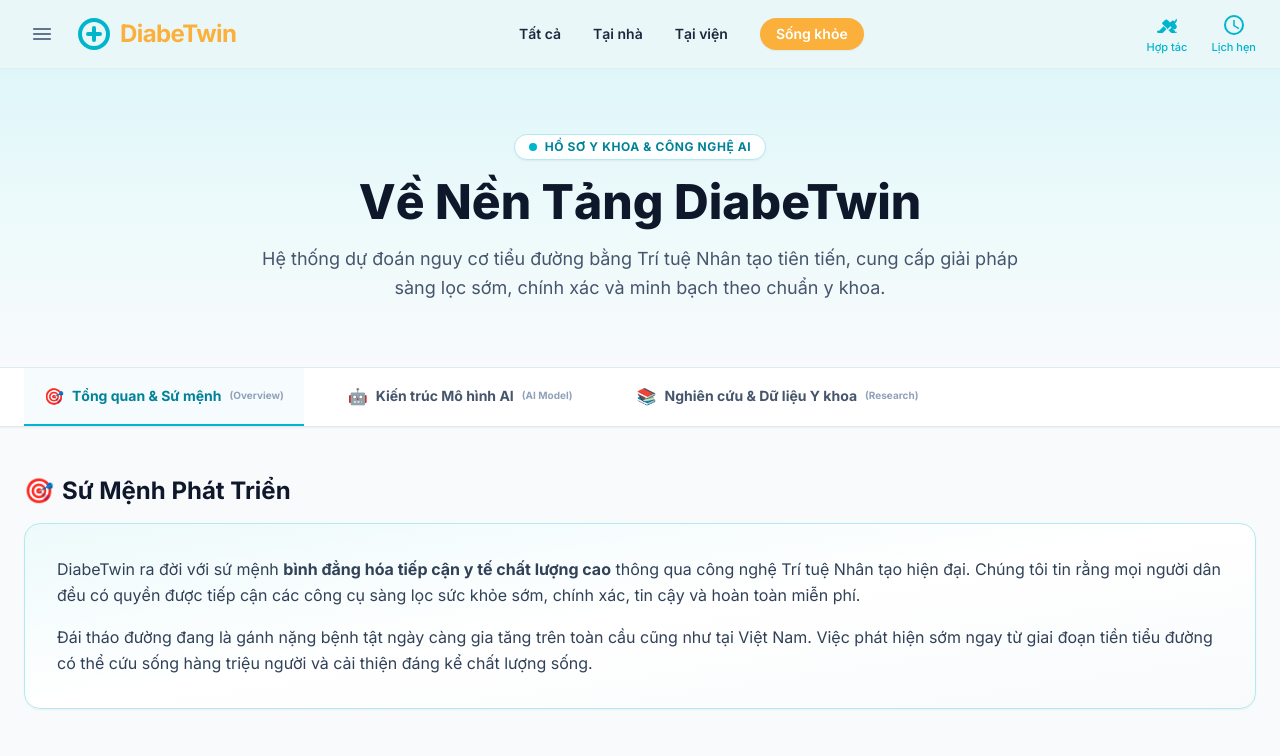
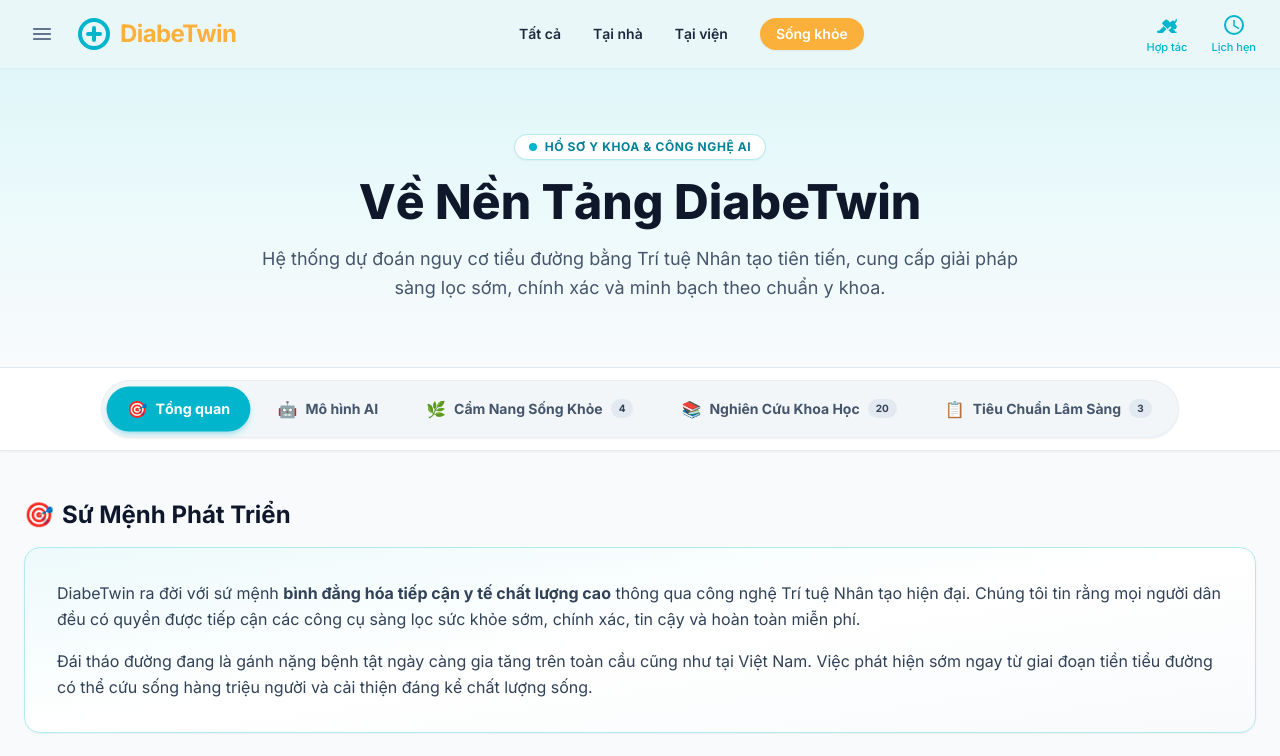
Before and after one commit to PhanQuoc0209/Diabetes, a Next.js app in the folder diabetes-frontend/: page /about in a window 1280 px wide. Shown: the top 756 px of the page. Built offline with nearby package versions, Linux system fonts and the light colour scheme.

Commit message:
Improve UI

```diff
--- a/diabetes-frontend/app/about/page.tsx
+++ b/diabetes-frontend/app/about/page.tsx
@@ -11,22 +11,26 @@ import {
 } from "@/lib/researchData";
 import { ArticleReaderModal, ArticleData } from "@/components/ArticleReaderModal";
 
+export type AboutTabKey = 'overview' | 'model' | 'lifestyle' | 'papers' | 'guidelines';
+
 export default function AboutPage() {
-  const [activeTab, setActiveTab] = useState<'overview' | 'model' | 'research'>('overview');
+  const [activeTab, setActiveTab] = useState<AboutTabKey>('overview');
   const [selectedArticle, setSelectedArticle] = useState<ArticleData | null>(null);
   const [isModalOpen, setIsModalOpen] = useState(false);
-  const [subTab, setSubTab] = useState<'lifestyle' | 'papers' | 'guidelines'>('papers');
 
   useEffect(() => {
     if (typeof window !== 'undefined') {
       const params = new URLSearchParams(window.location.search);
       const tab = params.get('tab');
       const sub = params.get('sub');
-      if (tab === 'research' || tab === 'model' || tab === 'overview') {
+      if (tab === 'lifestyle' || tab === 'papers' || tab === 'guidelines' || tab === 'model' || tab === 'overview') {
         setActiveTab(tab);
+      } else if (tab === 'research') {
+        if (sub === 'lifestyle' || sub === 'guidelines') {
+          setActiveTab(sub);
+        } else {
+          setActiveTab('papers');
         }
-      if (sub === 'lifestyle' || sub === 'papers' || sub === 'guidelines') {
-        setSubTab(sub);
       }
     }
   }, []);
@@ -54,30 +58,42 @@ export default function AboutPage() {
         </div>
       </section>
 
-      {/* BookingCare Sticky Tabs */}
-      <div className="border-b border-slate-200 sticky top-16 sm:top-20 bg-white z-40 shadow-xs">
-        <div className="max-w-7xl mx-auto px-4 sm:px-6">
-          <div className="flex gap-2 sm:gap-6 overflow-x-auto">
-            <TabButton
+      {/* Soft BookingCare Sticky Tabs (Mềm mại, phân tách 3 mục rõ ràng, không viền hộp vuông thô cứng) */}
+      <div className="border-b border-slate-200/80 sticky top-16 sm:top-[68px] bg-white/95 backdrop-blur-md z-40 shadow-xs py-3">
+        <div className="max-w-7xl mx-auto px-4 sm:px-6 flex justify-center">
+          <div className="p-1 sm:p-1.5 rounded-full bg-slate-100/90 border border-slate-200/70 shadow-xs flex items-center gap-1 sm:gap-2 overflow-x-auto max-w-full">
+            <SoftTabPill
               active={activeTab === 'overview'}
               onClick={() => setActiveTab('overview')}
               icon="🎯"
-              label="Tổng quan & Sứ mệnh"
-              labelEn="Overview"
+              label="Tổng quan"
             />
-            <TabButton
+            <SoftTabPill
               active={activeTab === 'model'}
               onClick={() => setActiveTab('model')}
               icon="🤖"
-              label="Kiến trúc Mô hình AI"
-              labelEn="AI Model"
+              label="Mô hình AI"
             />
-            <TabButton
-              active={activeTab === 'research'}
-              onClick={() => setActiveTab('research')}
+            <SoftTabPill
+              active={activeTab === 'lifestyle'}
+              onClick={() => setActiveTab('lifestyle')}
+              icon="🌿"
+              label="Cẩm Nang Sống Khỏe"
+              count={LIFESTYLE_ARTICLES.length}
+            />
+            <SoftTabPill
+              active={activeTab === 'papers'}
+              onClick={() => setActiveTab('papers')}
               icon="📚"
-              label="Nghiên cứu & Dữ liệu Y khoa"
-              labelEn="Research"
+              label="Nghiên Cứu Khoa Học"
+              count={ALL_RESEARCH_PAPERS.length}
+            />
+            <SoftTabPill
+              active={activeTab === 'guidelines'}
+              onClick={() => setActiveTab('guidelines')}
+              icon="📋"
+              label="Tiêu Chuẩn Lâm Sàng"
+              count={CLINICAL_GUIDELINES.length}
             />
           </div>
         </div>
@@ -87,10 +103,24 @@ export default function AboutPage() {
       <main className="max-w-7xl mx-auto px-4 sm:px-6 py-8 sm:py-12 flex-1 w-full">
         {activeTab === 'overview' && <OverviewTab />}
         {activeTab === 'model' && <ModelTab />}
-        {activeTab === 'research' && (
-          <ResearchTab
-            subTab={subTab}
-            setSubTab={setSubTab}
+        {activeTab === 'lifestyle' && (
+          <LifestyleTab
+            onOpenArticle={(art) => {
+              setSelectedArticle(art);
+              setIsModalOpen(true);
+            }}
+          />
+        )}
+        {activeTab === 'papers' && (
+          <PapersTab
+            onOpenArticle={(art) => {
+              setSelectedArticle(art);
+              setIsModalOpen(true);
+            }}
+          />
+        )}
+        {activeTab === 'guidelines' && (
+          <GuidelinesTab
             onOpenArticle={(art) => {
               setSelectedArticle(art);
               setIsModalOpen(true);
@@ -119,19 +149,25 @@ export default function AboutPage() {
   );
 }
 
-function TabButton({ active, onClick, icon, label, labelEn }: any) {
+function SoftTabPill({ active, onClick, icon, label, count }: any) {
   return (
     <button
       onClick={onClick}
-      className={`px-3 sm:px-5 py-3.5 sm:py-4 font-bold border-b-2 transition-all whitespace-nowrap text-xs sm:text-sm flex items-center gap-2 ${
+      className={`px-3.5 sm:px-5 py-2 sm:py-2.5 rounded-full font-bold text-xs sm:text-sm transition-all flex items-center gap-1.5 sm:gap-2 whitespace-nowrap ${
         active
-          ? 'border-[#00b5cc] text-[#008299] bg-[#edfafb]/50'
-          : 'border-transparent text-slate-600 hover:text-slate-900 hover:bg-slate-50'
+          ? 'bg-[#00b5cc] text-white shadow-md shadow-[#00b5cc]/25 scale-[1.02]'
+          : 'text-slate-600 hover:text-slate-900 hover:bg-white/80'
       }`}
     >
-      <span className="text-base">{icon}</span>
+      <span className="text-sm sm:text-base">{icon}</span>
       <span>{label}</span>
-      <span className="text-[10px] text-slate-400 hidden xl:inline">({labelEn})</span>
+      {count !== undefined && (
+        <span className={`text-[10px] px-2 py-0.5 rounded-full font-bold ${
+          active ? 'bg-white/25 text-white' : 'bg-slate-200/90 text-slate-700'
+        }`}>
+          {count}
+        </span>
+      )}
     </button>
   );
 }
@@ -454,115 +490,28 @@ function ModelTab() {
   );
 }
 
-// ─── RESEARCH TAB ────────────────────────────────────────────────────────────
+// ─── 3 SEPARATE MEDICAL SECTIONS (CẨM NANG, NGHIÊN CỨU, TIÊU CHUẨN LÂM SÀNG) ──
 
-function ResearchTab({
-  subTab,
-  setSubTab,
-  onOpenArticle,
-}: {
-  subTab: 'lifestyle' | 'papers' | 'guidelines';
-  setSubTab: (tab: 'lifestyle' | 'papers' | 'guidelines') => void;
-  onOpenArticle: (article: ArticleData) => void;
-}) {
-  const [searchQuery, setSearchQuery] = useState("");
-  const [selectedTag, setSelectedTag] = useState<string | null>(null);
-
-  const filteredPapers = ALL_RESEARCH_PAPERS.filter((paper) => {
-    const q = searchQuery.toLowerCase();
-    const matchesSearch =
-      paper.title.toLowerCase().includes(q) ||
-      paper.authors.toLowerCase().includes(q) ||
-      paper.journal.toLowerCase().includes(q) ||
-      paper.summary.toLowerCase().includes(q) ||
-      paper.tags.some((t) => t.toLowerCase().includes(q));
-
-    const matchesTag = selectedTag ? paper.tags.includes(selectedTag) : true;
-
-    return matchesSearch && matchesTag;
-  });
-
-  // Extract top tags for quick filtering
-  const allTags = Array.from(
-    new Set(ALL_RESEARCH_PAPERS.flatMap((p) => p.tags))
-  ).slice(0, 10);
-
+// 1. CẨM NANG SỐNG KHỎE & DINH DƯỠNG (Dành cho người dùng & bệnh nhân)
+function LifestyleTab({ onOpenArticle }: { onOpenArticle: (article: ArticleData) => void }) {
   return (
     <div className="space-y-8 animate-fadeIn">
-      {/* 3 Medical Sub-tabs (Tách riêng 3 phân hệ theo chuẩn y tế BookingCare) */}
-      <div className="flex flex-col items-center text-center mb-6">
-        <p className="text-xs font-bold uppercase tracking-wider text-[#008299] mb-3">
-          Kho Tri Thức & Dữ Liệu Chuyên Môn
-        </p>
-        <div className="inline-flex p-1.5 rounded-full bg-slate-100/90 border border-slate-200/80 shadow-xs max-w-full overflow-x-auto">
-          <button
-            type="button"
-            onClick={() => setSubTab('lifestyle')}
-            className={`px-4 sm:px-6 py-2.5 rounded-full font-bold text-xs sm:text-sm transition-all flex items-center gap-2 whitespace-nowrap ${
-              subTab === 'lifestyle'
-                ? 'bg-[#00b5cc] text-white shadow-md shadow-[#00b5cc]/25'
-                : 'text-slate-600 hover:text-slate-900 hover:bg-white/60'
-            }`}
-          >
-            <span>🌿</span>
-            <span>Cẩm Nang Sống Khỏe</span>
-            <span className={`text-[10px] px-2 py-0.5 rounded-full font-bold ${
-              subTab === 'lifestyle' ? 'bg-white/25 text-white' : 'bg-slate-200 text-slate-700'
-            }`}>
-              {LIFESTYLE_ARTICLES.length}
+      <div className="text-center max-w-2xl mx-auto">
+        <div className="inline-flex items-center gap-2 px-3.5 py-1 rounded-full bg-[#edfafb] border border-[#b2eaf1] shadow-xs mb-2.5">
+          <span className="w-2 h-2 rounded-full bg-[#00b5cc]"></span>
+          <span className="text-xs font-bold text-[#008299] uppercase tracking-wider">
+            Cẩm Nang Chăm Sóc Sức Khỏe
           </span>
-          </button>
-
-          <button
-            type="button"
-            onClick={() => setSubTab('papers')}
-            className={`px-4 sm:px-6 py-2.5 rounded-full font-bold text-xs sm:text-sm transition-all flex items-center gap-2 whitespace-nowrap ${
-              subTab === 'papers'
-                ? 'bg-[#00b5cc] text-white shadow-md shadow-[#00b5cc]/25'
-                : 'text-slate-600 hover:text-slate-900 hover:bg-white/60'
-            }`}
-          >
-            <span>📚</span>
-            <span>Nghiên Cứu Khoa Học</span>
-            <span className={`text-[10px] px-2 py-0.5 rounded-full font-bold ${
-              subTab === 'papers' ? 'bg-white/25 text-white' : 'bg-slate-200 text-slate-700'
-            }`}>
-              {ALL_RESEARCH_PAPERS.length}
-            </span>
-          </button>
-
-          <button
-            type="button"
-            onClick={() => setSubTab('guidelines')}
-            className={`px-4 sm:px-6 py-2.5 rounded-full font-bold text-xs sm:text-sm transition-all flex items-center gap-2 whitespace-nowrap ${
-              subTab === 'guidelines'
-                ? 'bg-[#00b5cc] text-white shadow-md shadow-[#00b5cc]/25'
-                : 'text-slate-600 hover:text-slate-900 hover:bg-white/60'
-            }`}
-          >
-            <span>📋</span>
-            <span>Tiêu Chuẩn Lâm Sàng</span>
-            <span className={`text-[10px] px-2 py-0.5 rounded-full font-bold ${
-              subTab === 'guidelines' ? 'bg-white/25 text-white' : 'bg-slate-200 text-slate-700'
-            }`}>
-              {CLINICAL_GUIDELINES.length}
-            </span>
-          </button>
         </div>
-      </div>
-
-      {/* SUB-TAB 1: LIFESTYLE ARTICLES (Cẩm nang sống khỏe & Dinh dưỡng) */}
-      {subTab === 'lifestyle' && (
-        <div className="space-y-8 animate-fadeIn">
-          <div className="text-center max-w-2xl mx-auto">
-            <h2 className="text-xl sm:text-2xl font-bold text-slate-900 mb-1.5">
+        <h2 className="text-xl sm:text-3xl font-bold text-slate-900 mb-2">
           Cẩm Nang Y Khoa & Lối Sống Lành Mạnh
         </h2>
-            <p className="text-xs sm:text-sm text-slate-500">
-              Kiến thức dinh dưỡng, bài tập thể lực và hướng dẫn tự theo dõi chỉ số máu dành cho người có nguy cơ hoặc đang điều trị đái tháo đường.
+        <p className="text-xs sm:text-sm text-slate-500 leading-relaxed">
+          Kiến thức dinh dưỡng, bài tập thể lực và hướng dẫn tự đọc chỉ số sinh học chuẩn y tế dành cho người có nguy cơ hoặc đang điều trị đái tháo đường.
         </p>
       </div>
 
+      {/* Grid of 4 Lifestyle Articles (Ảnh 1 style) */}
       <div className="grid grid-cols-1 sm:grid-cols-2 lg:grid-cols-4 gap-5">
         {LIFESTYLE_ARTICLES.map((art) => (
           <MedicalGridCard
@@ -593,43 +542,81 @@ function ResearchTab({
         ))}
       </div>
 
-          {/* Practical Lifestyle Recommendations Box */}
-          <div className="bg-[#edfafb] rounded-3xl p-6 sm:p-8 border border-[#b2eaf1]">
+      {/* 3 Golden Rules Box */}
+      <div className="bg-gradient-to-br from-[#edfafb] via-white to-slate-50 rounded-3xl p-6 sm:p-8 border border-[#b2eaf1] shadow-xs">
         <h3 className="text-base sm:text-lg font-bold text-[#008299] mb-4 flex items-center gap-2">
-              <span>🥗</span> 3 Nguyên Tắc Vàng Ngăn Ngừa Tiến Triển Tiểu Đường
+          <span>🥗</span> 3 Nguyên Tắc Vàng Ngăn Ngừa Tiến Triển Đái Tháo Đường
         </h3>
         <div className="grid grid-cols-1 md:grid-cols-3 gap-4">
           <div className="bg-white p-5 rounded-2xl border border-[#b2eaf1]/60 shadow-xs">
-                <div className="text-2xl mb-2">🍽️</div>
-                <h4 className="font-bold text-slate-900 text-sm mb-1">Phương Pháp Đĩa Ăn (Plate Method)</h4>
+            <div className="text-3xl mb-2.5">🍽️</div>
+            <h4 className="font-bold text-slate-900 text-sm mb-1.5">Phương Pháp Đĩa Ăn (Plate Method)</h4>
             <p className="text-xs text-slate-600 leading-relaxed">
-                  1/2 đĩa là rau củ xanh không chứa tinh bột; 1/4 là đạm nạc (cá, ức gà, đậu hũ); 1/4 là tinh bột chậm (yến mạch, gạo lứt, khoai lang).
+              1/2 đĩa là rau củ xanh không chứa tinh bột; 1/4 là đạm nạc (cá, ức gà, đậu phụ); 1/4 là tinh bột chuyển hóa chậm (gạo lứt, yến mạch, khoai lang).
             </p>
           </div>
           <div className="bg-white p-5 rounded-2xl border border-[#b2eaf1]/60 shadow-xs">
-                <div className="text-2xl mb-2">🏃‍♂️</div>
-                <h4 className="font-bold text-slate-900 text-sm mb-1">Quy Tắc Vận Động 150 Phút</h4>
+            <div className="text-3xl mb-2.5">🏃‍♂️</div>
+            <h4 className="font-bold text-slate-900 text-sm mb-1.5">Quy Tắc Vận Động 150 Phút/Tuần</h4>
             <p className="text-xs text-slate-600 leading-relaxed">
-                  Tối thiểu 30 phút đi bộ nhanh hoặc đạp xe mỗi ngày (5 ngày/tuần). Đi bộ nhẹ 10 phút sau bữa ăn giúp giảm tức thì đỉnh đường huyết.
+              Tối thiểu 30 phút đi bộ nhanh hoặc đạp xe mỗi ngày (5 ngày/tuần). Đi bộ nhẹ 10 phút sau bữa ăn giúp giảm tức thì đỉnh đường huyết sau ăn tới 25%.
             </p>
           </div>
           <div className="bg-white p-5 rounded-2xl border border-[#b2eaf1]/60 shadow-xs">
-                <div className="text-2xl mb-2">🩸</div>
-                <h4 className="font-bold text-slate-900 text-sm mb-1">Tầm Soát HbA1c Định Kỳ</h4>
+            <div className="text-3xl mb-2.5">🩸</div>
+            <h4 className="font-bold text-slate-900 text-sm mb-1.5">Tầm Soát Chỉ Số HbA1c Định Kỳ</h4>
             <p className="text-xs text-slate-600 leading-relaxed">
-                  Xét nghiệm máu 3-6 tháng/lần. Giữ HbA1c dưới 5.7% là mục tiêu an toàn bảo vệ mạch máu và thận khỏi các biến chứng lâu dài.
+              Xét nghiệm máu 3-6 tháng/lần. Duy trì HbA1c dưới 5.7% là mục tiêu an toàn bảo vệ tim mạch, mắt và thận khỏi các biến chứng nguy hiểm.
             </p>
           </div>
         </div>
       </div>
     </div>
-      )}
+  );
+}
 
-      {/* SUB-TAB 2: SCIENTIFIC RESEARCH PAPERS (20 công trình - Giao diện thẻ Card Grid như Ảnh 1) */}
-      {subTab === 'papers' && (
+// 2. NGHIÊN CỨU KHOA HỌC (20 công trình Nature, PMLR, BMC, IEEE, WHO, MDPI)
+function PapersTab({ onOpenArticle }: { onOpenArticle: (article: ArticleData) => void }) {
+  const [searchQuery, setSearchQuery] = useState("");
+  const [selectedTag, setSelectedTag] = useState<string | null>(null);
+
+  const filteredPapers = ALL_RESEARCH_PAPERS.filter((paper) => {
+    const q = searchQuery.toLowerCase();
+    const matchesSearch =
+      paper.title.toLowerCase().includes(q) ||
+      paper.authors.toLowerCase().includes(q) ||
+      paper.journal.toLowerCase().includes(q) ||
+      paper.summary.toLowerCase().includes(q) ||
+      paper.tags.some((t) => t.toLowerCase().includes(q));
+
+    const matchesTag = selectedTag ? paper.tags.includes(selectedTag) : true;
+
+    return matchesSearch && matchesTag;
+  });
+
+  const allTags = Array.from(
+    new Set(ALL_RESEARCH_PAPERS.flatMap((p) => p.tags))
+  ).slice(0, 10);
+
+  return (
     <div className="space-y-6 animate-fadeIn">
-          {/* Search Input & Quick Tag Filter */}
-          <div className="max-w-3xl mx-auto text-center">
+      <div className="text-center max-w-3xl mx-auto">
+        <div className="inline-flex items-center gap-2 px-3.5 py-1 rounded-full bg-[#edfafb] border border-[#b2eaf1] shadow-xs mb-2.5">
+          <span className="w-2 h-2 rounded-full bg-[#00b5cc]"></span>
+          <span className="text-xs font-bold text-[#008299] uppercase tracking-wider">
+            Y Học Chuẩn Xác & Trí Tuệ Nhân Tạo
+          </span>
+        </div>
+        <h2 className="text-xl sm:text-3xl font-bold text-slate-900 mb-2">
+          Tài Liệu & Công Trình Nghiên Cứu Khoa Học
+        </h2>
+        <p className="text-xs sm:text-sm text-slate-500 leading-relaxed">
+          Tổng hợp 20 công trình nghiên cứu bình duyệt từ các tạp chí y khoa hàng đầu (Nature, PMLR, BMC Medicine, IEEE, WHO, MDPI) làm nền tảng toán học cho các mô hình AI của DiabeTwin.
+        </p>
+      </div>
+
+      {/* Search Bar & Tag Filter */}
+      <div className="max-w-3xl mx-auto text-center pt-2">
         <div className="relative mb-4">
           <input
             type="text"
@@ -646,7 +633,7 @@ function ResearchTab({
           <button
             type="button"
             onClick={() => setSelectedTag(null)}
-                className={`text-xs px-3 py-1 rounded-full font-medium transition-colors ${
+            className={`text-xs px-3.5 py-1 rounded-full font-medium transition-colors ${
               selectedTag === null
                 ? "bg-[#00b5cc] text-white shadow-xs"
                 : "bg-white text-slate-600 hover:bg-slate-100 border border-slate-200"
@@ -659,7 +646,7 @@ function ResearchTab({
               key={tag}
               type="button"
               onClick={() => setSelectedTag(tag === selectedTag ? null : tag)}
-                  className={`text-xs px-3 py-1 rounded-full font-medium transition-colors ${
+              className={`text-xs px-3.5 py-1 rounded-full font-medium transition-colors ${
                 selectedTag === tag
                   ? "bg-[#00b5cc] text-white shadow-xs"
                   : "bg-white text-slate-600 hover:bg-slate-100 border border-slate-200"
@@ -671,15 +658,15 @@ function ResearchTab({
         </div>
       </div>
 
-          {/* Results count header */}
+      {/* Count Header */}
       <div className="flex items-center justify-between pt-2">
-            <h2 className="text-lg sm:text-xl font-bold text-slate-900 flex items-center gap-2">
+        <h3 className="text-base sm:text-lg font-bold text-slate-900 flex items-center gap-2">
           <span>📚</span>
-              <span>Tài Liệu Nghiên Cứu Khoa Học</span>
+          <span>Danh Sách Công Trình Nghiên Cứu</span>
           <span className="text-xs font-semibold text-[#0099ad] bg-[#edfafb] px-2.5 py-0.5 rounded-full">
             {filteredPapers.length} công trình
           </span>
-            </h2>
+        </h3>
         {selectedTag && (
           <button
             onClick={() => setSelectedTag(null)}
@@ -690,7 +677,7 @@ function ResearchTab({
         )}
       </div>
 
-          {/* THE CARD GRID - Exact Image 1 Design (Thẻ lưới chuẩn y khoa BookingCare, không còn danh sách phẳng như Ảnh 2) */}
+      {/* The Responsive Card Grid (Ảnh 1 style - Không danh sách phẳng như Ảnh 2) */}
       <div className="grid grid-cols-1 sm:grid-cols-2 lg:grid-cols-3 xl:grid-cols-4 gap-5">
         {filteredPapers.map((paper) => (
           <MedicalGridCard
@@ -719,20 +706,29 @@ function ResearchTab({
         </div>
       )}
     </div>
-      )}
+  );
+}
 
-      {/* SUB-TAB 3: CLINICAL GUIDELINES (3 bộ tiêu chuẩn lâm sàng quốc tế) */}
-      {subTab === 'guidelines' && (
-        <div className="space-y-6 animate-fadeIn">
-          <div className="text-center max-w-2xl mx-auto">
-            <h2 className="text-xl sm:text-2xl font-bold text-slate-900 mb-1.5">
+// 3. TIÊU CHUẨN LÂM SÀNG (ADA 2024, Bộ Y Tế, WHO)
+function GuidelinesTab({ onOpenArticle }: { onOpenArticle: (article: ArticleData) => void }) {
+  return (
+    <div className="space-y-8 animate-fadeIn">
+      <div className="text-center max-w-3xl mx-auto">
+        <div className="inline-flex items-center gap-2 px-3.5 py-1 rounded-full bg-[#edfafb] border border-[#b2eaf1] shadow-xs mb-2.5">
+          <span className="w-2 h-2 rounded-full bg-[#00b5cc]"></span>
+          <span className="text-xs font-bold text-[#008299] uppercase tracking-wider">
+            Tiêu Chuẩn Lâm Sàng Quốc Gia & Quốc Tế
+          </span>
+        </div>
+        <h2 className="text-xl sm:text-3xl font-bold text-slate-900 mb-2">
           Quy Chuẩn Y Tế & Tiêu Chuẩn Lâm Sàng
         </h2>
-            <p className="text-xs sm:text-sm text-slate-500">
-              Các tiêu chuẩn vàng toàn cầu và hướng dẫn quốc gia định hình toàn bộ ngưỡng chẩn đoán và phân loại nguy cơ trong DiabeTwin.
+        <p className="text-xs sm:text-sm text-slate-500 leading-relaxed">
+          Các hướng dẫn chẩn đoán và điều trị chính thống từ Hiệp hội Đái tháo đường Hoa Kỳ (ADA 2024), Bộ Y Tế Việt Nam (2023) và Tổ chức Y tế Thế giới (WHO).
         </p>
       </div>
 
+      {/* Grid of 3 Clinical Guidelines (Ảnh 1 style) */}
       <div className="grid grid-cols-1 md:grid-cols-3 gap-5">
         {CLINICAL_GUIDELINES.map((guideline) => (
           <MedicalGridCard
@@ -769,10 +765,10 @@ function ResearchTab({
         ))}
       </div>
 
-          {/* Diagnostic Threshold Summary Box */}
+      {/* Diagnostic Threshold Reference Table */}
       <div className="bg-white rounded-3xl p-6 sm:p-8 border border-slate-200/90 shadow-xs">
         <h3 className="text-base sm:text-lg font-bold text-slate-900 mb-4 flex items-center gap-2">
-              <span>⚖️</span> Bảng Tiêu Chuẩn Chẩn Đoán Đường Huyết (Theo ADA 2024 & Bộ Y Tế)
+          <span>⚖️</span> Bảng Tiêu Chuẩn Chẩn Đoán Đường Huyết & Phân Tầng Nguy Cơ (Theo ADA 2024 & Bộ Y Tế)
         </h3>
         <div className="overflow-x-auto">
           <table className="w-full text-left text-xs sm:text-sm">
@@ -789,27 +785,24 @@ function ResearchTab({
                 <td className="py-3.5 px-4 font-bold text-emerald-700">🟢 Bình Thường</td>
                 <td className="py-3.5 px-4 font-semibold text-slate-800">&lt; 5.7%</td>
                 <td className="py-3.5 px-4 font-semibold text-slate-800">&lt; 100 mg/dL (&lt; 5.6 mmol/L)</td>
-                    <td className="py-3.5 px-4 text-slate-600">Duy trì lối sống năng động, tái khám định kỳ hàng năm.</td>
+                <td className="py-3.5 px-4 text-slate-600">Duy trì chế độ ăn và sinh hoạt lành mạnh, kiểm tra định kỳ hàng năm.</td>
               </tr>
               <tr className="bg-amber-50/40">
                 <td className="py-3.5 px-4 font-bold text-amber-700">🟡 Tiền Đái Tháo Đường</td>
                 <td className="py-3.5 px-4 font-semibold text-slate-800">5.7% - 6.4%</td>
                 <td className="py-3.5 px-4 font-semibold text-slate-800">100 - 125 mg/dL (5.6 - 6.9 mmol/L)</td>
-                    <td className="py-3.5 px-4 text-slate-600">Giai đoạn vàng để can thiệp dinh dưỡng, giảm 5-7% cân nặng.</td>
+                <td className="py-3.5 px-4 text-slate-600">Giai đoạn vàng để can thiệp dinh dưỡng, giảm 5-7% trọng lượng cơ thể để đưa chỉ số về mức an toàn.</td>
               </tr>
               <tr className="bg-rose-50/40">
                 <td className="py-3.5 px-4 font-bold text-rose-700">🔴 Đái Tháo Đường Lâm Sàng</td>
                 <td className="py-3.5 px-4 font-semibold text-slate-800">≥ 6.5%</td>
                 <td className="py-3.5 px-4 font-semibold text-slate-800">≥ 126 mg/dL (≥ 7.0 mmol/L)</td>
-                    <td className="py-3.5 px-4 text-slate-600">Khám bác sĩ chuyên khoa nội tiết, thiết lập phác đồ điều trị.</td>
+                <td className="py-3.5 px-4 text-slate-600">Cần khám Bác sĩ chuyên khoa Nội tiết để chẩn đoán xác định và xây dựng phác đồ điều trị kịp thời.</td>
               </tr>
             </tbody>
           </table>
         </div>
       </div>
-        </div>
-      )}
-
     </div>
   );
 }
--- a/diabetes-frontend/components/Navigation.tsx
+++ b/diabetes-frontend/components/Navigation.tsx
@@ -92,7 +92,7 @@ export function Navigation() {
             </Link>
 
             <Link
-              href="/about"
+              href="/about?tab=lifestyle"
               className={`text-sm font-semibold transition-all ${
                 isActive('/about')
                   ? 'bg-[#fbb03b] text-white px-4 py-1.5 rounded-full shadow-xs hover:bg-[#e59e2b]'
@@ -162,7 +162,7 @@ export function Navigation() {
             Tại viện (Cổng Bác sĩ lâm sàng)
           </Link>
           <Link
-            href="/about"
+            href="/about?tab=lifestyle"
             onClick={() => setMobileMenuOpen(false)}
             className={`block px-4 py-2.5 rounded-xl text-sm font-semibold transition-colors ${
               isActive('/about') ? 'bg-[#fbb03b] text-white' : 'text-slate-800 hover:bg-slate-50'
```
Lines whose indentation alone changed are shown as unchanged.
